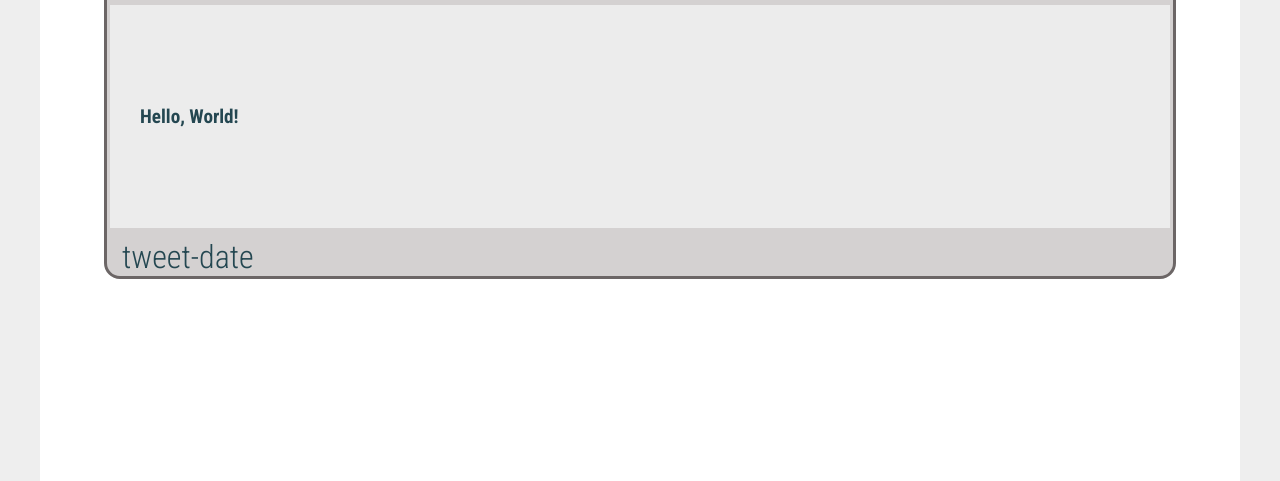
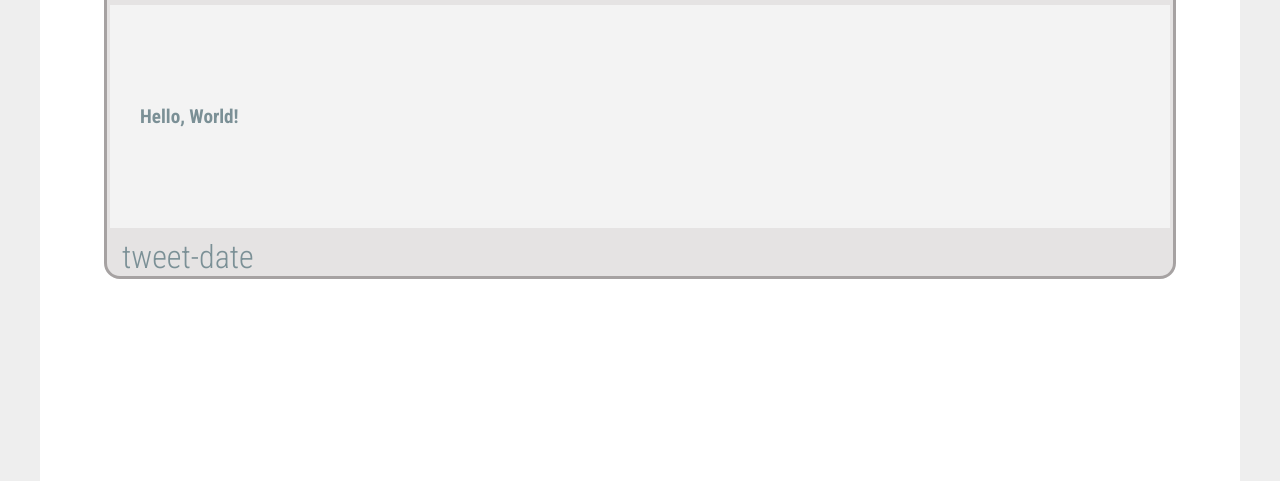
Before and after one commit to TheTash/lhl-Tweeter-Project, a website: page public/index.html in a window 1280 px wide. Shown: the part 619-1100 px from the top of the page. Drawn offline with Linux system fonts and the light colour scheme.

Commit message:
tweet box of old tweet is faded, and becomes opaque when hovered

```diff
--- a/public/styles/rest-of-the-tweets.css
+++ b/public/styles/rest-of-the-tweets.css
@@ -4,6 +4,14 @@
   border-style: solid;
   border-color: #6C6666;
   margin-top: 2em;
+  opacity: 0.6;
+  transition: opacity .6s ease-in-out;
+
+}
+
+.restOfTheTweets:hover {
+  opacity: 1.0;
+  transition: opacity .3s ease-in-out
 }
 
 .restOfTheTweets header {
```
